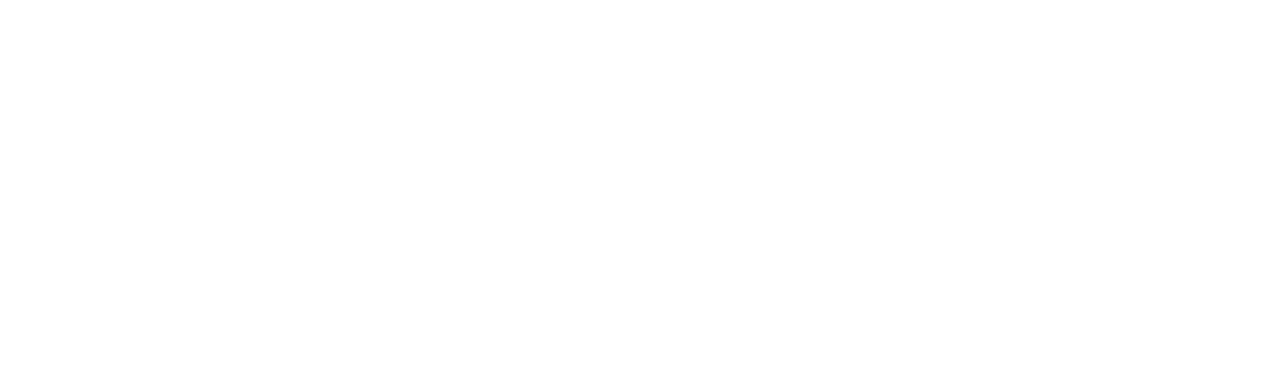
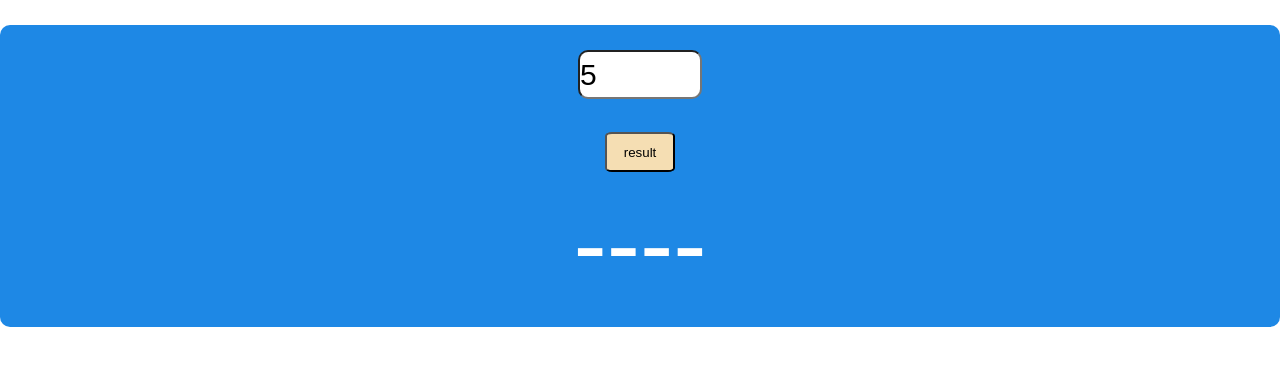
Before and after one commit to MohammadAshoori/StarsChalleng, a plain HTML site: page Challenge-14/index.html in a window 1280 px wide. Drawn offline with Linux system fonts and the light colour scheme.

Commit message:
[Commit Project 14]

```diff
--- a/Challenge-14/assets/css/style.css
+++ b/Challenge-14/assets/css/style.css
@@ -0,0 +1,39 @@
+body {
+    font-family: Arial, Helvetica, sans-serif;
+}
+
+* {
+    margin: 0;
+    padding: 0;
+}
+
+div#container {
+    margin: 25px auto;
+    background-color: #1e88e5;
+    text-align: center;
+    padding: 25px 0;
+    border-radius: 10px;
+
+    > div {
+        font-size: 100px;
+        color: white;
+
+    }
+
+    > input#numberInput{
+        width: 120px;
+        height: 45px;
+        border-radius: 10px;
+        font-size: 30px;
+
+    }
+
+    > button#BTNResult{
+        margin: 15px;
+        border-radius: 10%;
+        height: 40px;
+        width: 70px;
+        background-color: wheat;
+
+    }
+}
--- a/Challenge-14/assets/js/main.js
+++ b/Challenge-14/assets/js/main.js
@@ -0,0 +1,26 @@
+function numberAdder(number) {
+    return number * (number + 1) / 2
+
+}
+
+
+function numberAdderHandler() {
+    const number = document.getElementById('numberInput').value
+
+
+    const convertToNumber = Number(number)
+
+    const sumOf_aSetOfNumbers = numberAdder(convertToNumber)
+
+    showResult(sumOf_aSetOfNumbers)
+}
+
+
+function showResult(text) {
+    document.getElementById('showResult').textContent = text
+
+}
+
+
+
+document.getElementById('BTNResult').addEventListener('click', numberAdderHandler)
--- a/Challenge-14/index.html
+++ b/Challenge-14/index.html
@@ -1,11 +1,24 @@
 <!DOCTYPE html>
 <html lang="en">
+
 <head>
     <meta charset="UTF-8">
     <meta name="viewport" content="width=device-width, initial-scale=1.0">
+    <link rel="stylesheet" href="./assets/css/style.css">
     <title>Stars Challenge</title>
 </head>
+
 <body>
+    <div id="container">
+        <input id="numberInput" type="text" value="5">
+        <br>
+        <br>
+        <button id="BTNResult">result</button>
+        <div id="showResult">
+            ----
+        </div>
+    </div>
     <script type="module" src="./assets/js/main.js"></script>
 </body>
+
 </html>
```
